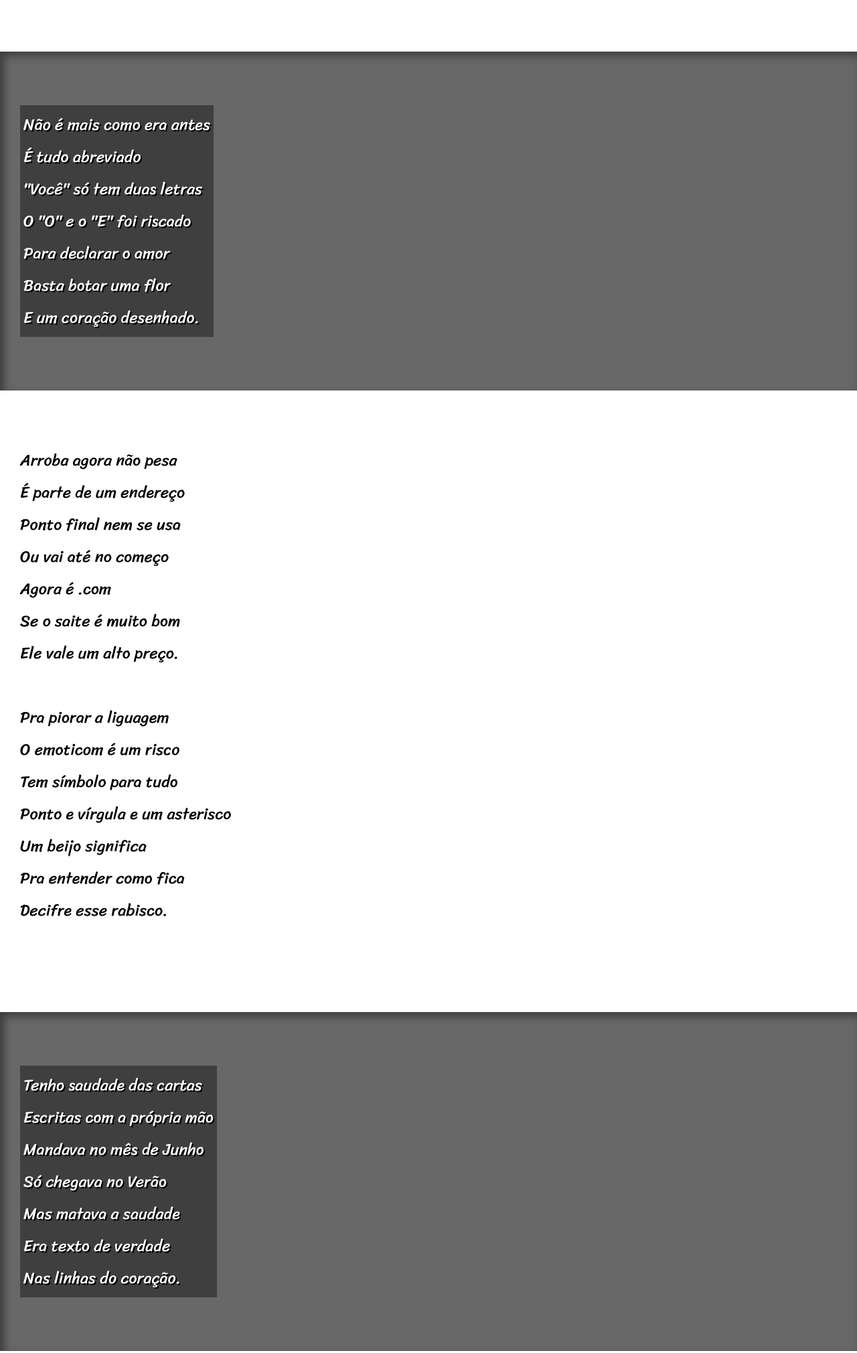
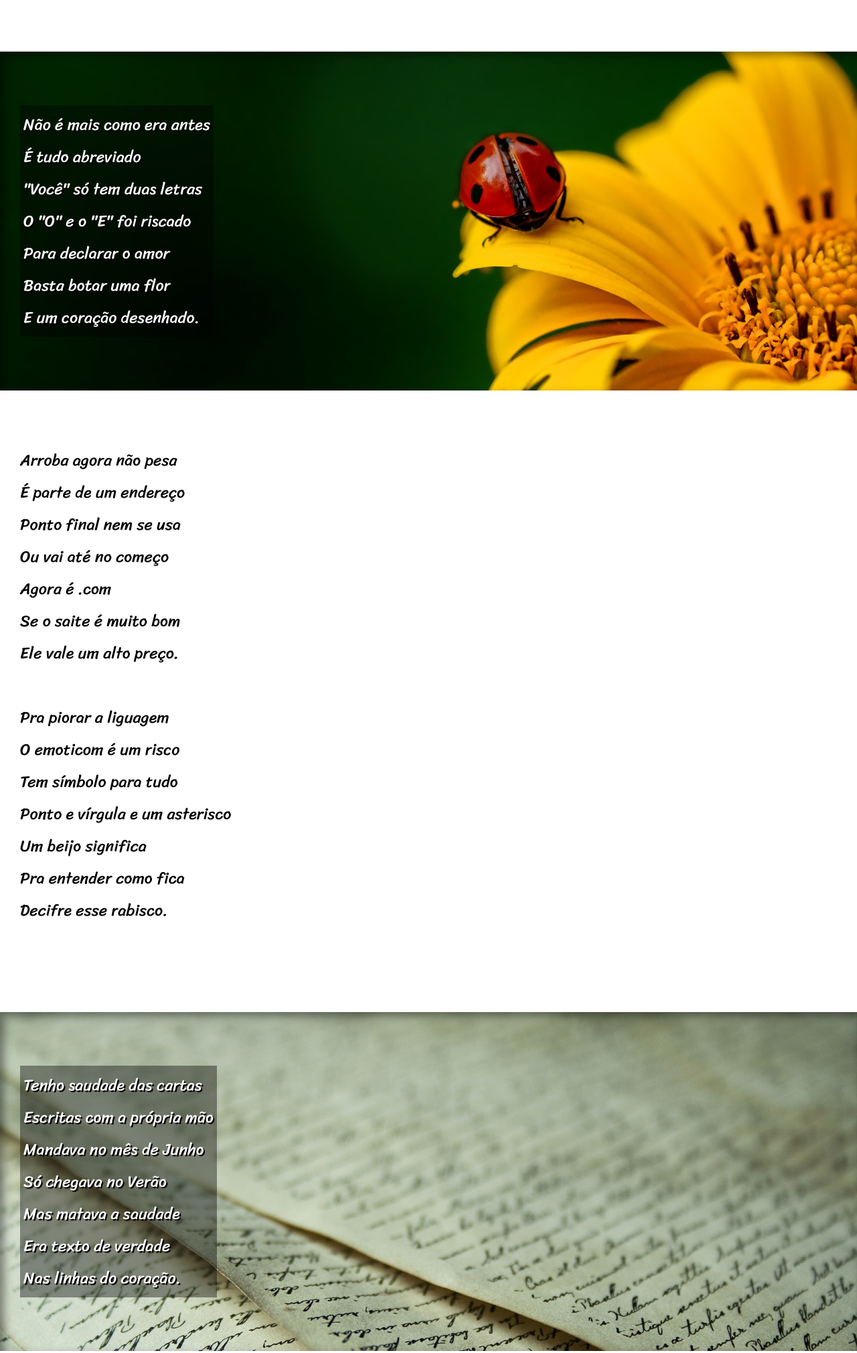
Before and after one commit to zDanX7/Desafio-site-basico, a plain HTML site: page index.html in a window 1280 px wide. Shown: the part 656-2676 px from the top of the page at 67% size. Drawn offline with Linux system fonts and the light colour scheme.

Commit message:
desafio 04

```diff
--- a/style.css
+++ b/style.css
@@ -84,13 +84,13 @@ section > p{
 }
 
 #img{
-    background-image: url(imagens/background001.jpg);
+    background-image: url(pacote-d012/imagens/background001.jpg);
     background-position: right center;
     background-size: cover;
 }
 
 #img2{
-    background-image: url(imagens/background002.jpg);
+    background-image: url(pacote-d012/imagens/background002.jpg);
     background-size: cover;
 }
 
```
